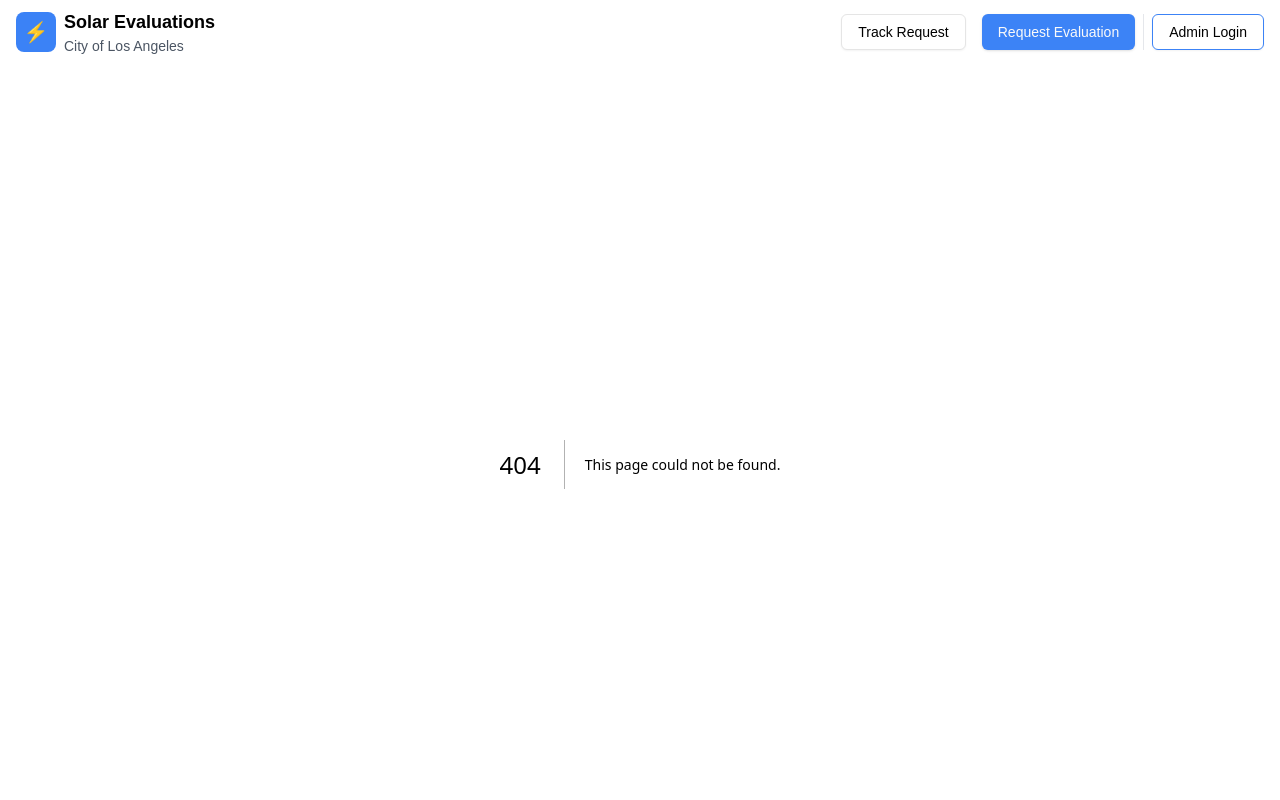
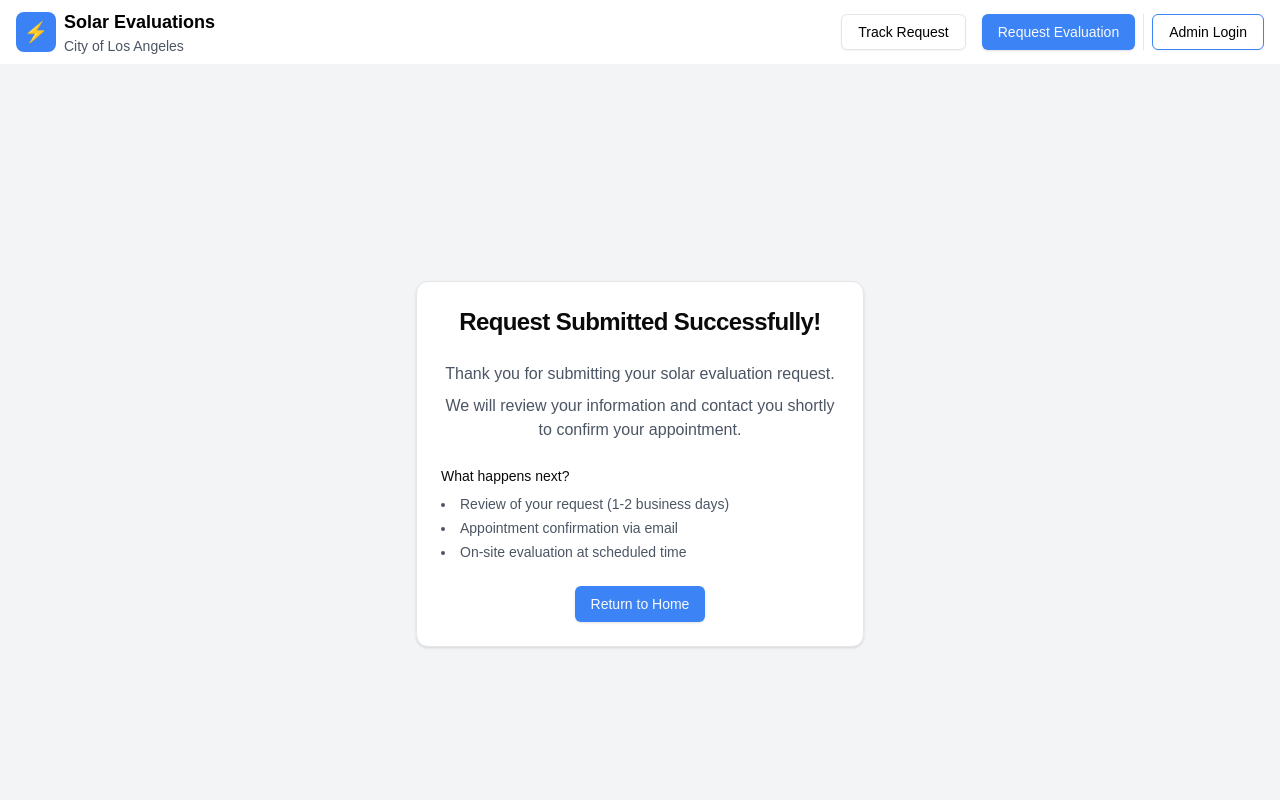
Before and after one commit to chingu-voyages/v52-tier3-team-33, a Next.js app in the folder solar-panel/: page /public/evaluate/form/success in a window 1280 px wide. Before the commit this address had no page. Shown: the top 800 px of the page. Built offline with nearby package versions, Linux system fonts and the light colour scheme.

Commit message:
Add success page, after user submit request

```diff
--- a/solar-panel/src/app/public/evaluate/form/components/step-4/page.tsx
+++ b/solar-panel/src/app/public/evaluate/form/components/step-4/page.tsx
@@ -3,6 +3,7 @@
 import { useState } from "react";
 import { useMutation } from "@tanstack/react-query";
 import axios from "axios";
+import Link from "next/link";
 import { useRouter } from "next/navigation";
 
 import { Button } from "@/components/ui/button";
@@ -53,6 +54,7 @@ export default function FormStepFour(): React.ReactNode {
         >
           Return to Form
         </Button>
+        <Link href="/public/evaluate/form/success">
           <Button
             variant="default"
             onClick={handleSubmit}
@@ -60,6 +62,7 @@ export default function FormStepFour(): React.ReactNode {
           >
             {isSubmitting ? "Submitting..." : "Submit Request"}
           </Button>
+        </Link>
       </div>
     </section>
   );
--- /dev/null
+++ b/solar-panel/src/app/public/evaluate/form/success/page.tsx
@@ -0,0 +1,46 @@
+"use client";
+
+import Link from "next/link";
+
+import { Button } from "@/components/ui/button";
+import { Card, CardContent, CardHeader, CardTitle } from "@/components/ui/card";
+
+export default function FormSuccess(): React.ReactNode {
+  return (
+    <div className="flex min-h-screen w-full items-center justify-center bg-gray-100 p-4">
+      <Card className="w-full max-w-md">
+        <CardHeader className="text-center">
+          <CardTitle className="text-2xl">
+            Request Submitted Successfully!
+          </CardTitle>
+        </CardHeader>
+        <CardContent className="flex flex-col gap-6">
+          <div className="text-center text-gray-600">
+            <p className="mb-2">
+              Thank you for submitting your solar evaluation request.
+            </p>
+            <p>
+              We will review your information and contact you shortly to confirm
+              your appointment.
+            </p>
+          </div>
+
+          <div className="flex flex-col gap-2">
+            <p className="text-sm font-medium">What happens next?</p>
+            <ul className="list-inside list-disc space-y-1 text-sm text-gray-600">
+              <li>Review of your request (1-2 business days)</li>
+              <li>Appointment confirmation via email</li>
+              <li>On-site evaluation at scheduled time</li>
+            </ul>
+          </div>
+
+          <div className="flex justify-center">
+            <Link href="/">
+              <Button variant="default">Return to Home</Button>
+            </Link>
+          </div>
+        </CardContent>
+      </Card>
+    </div>
+  );
+}
```
Lines whose indentation alone changed are shown as unchanged.
